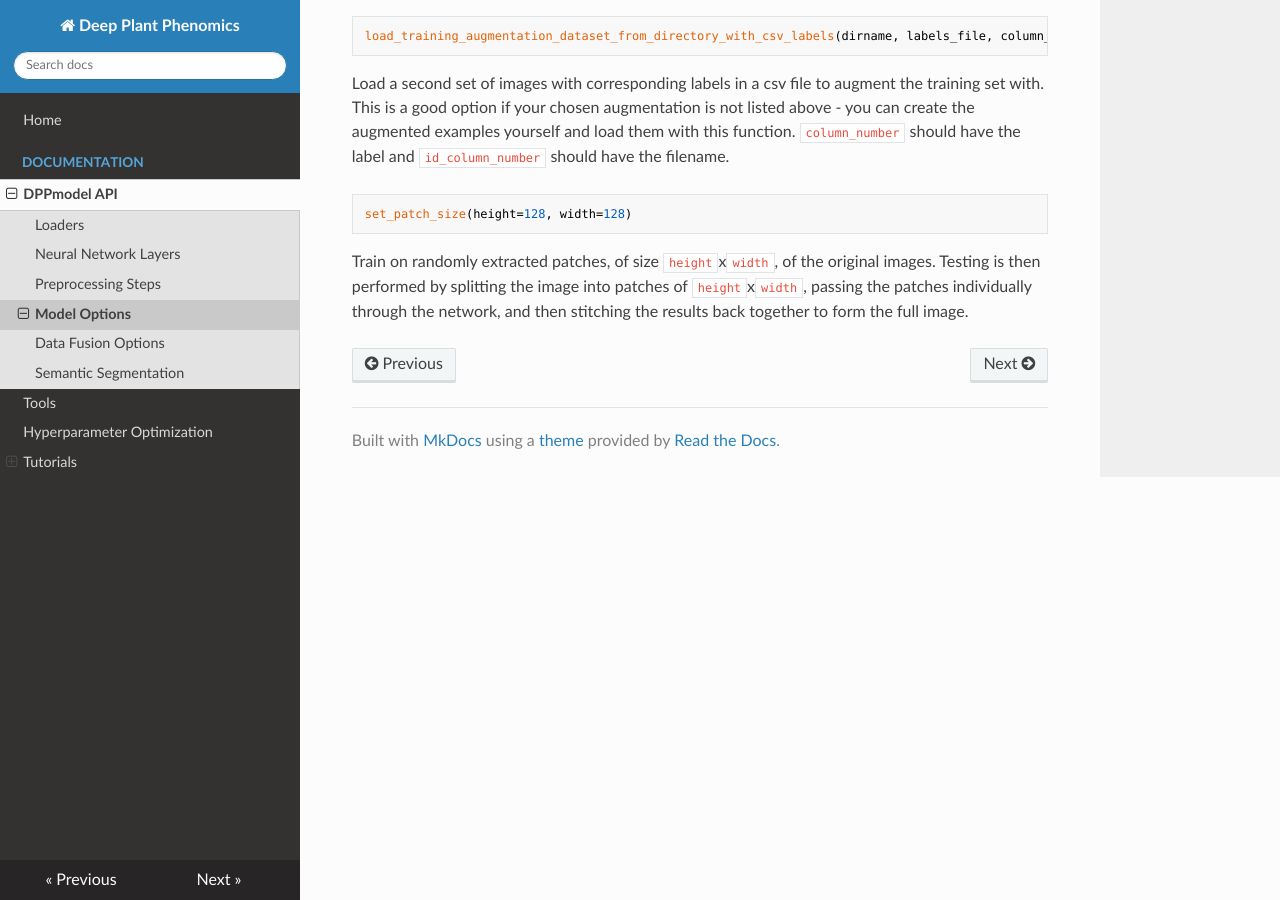
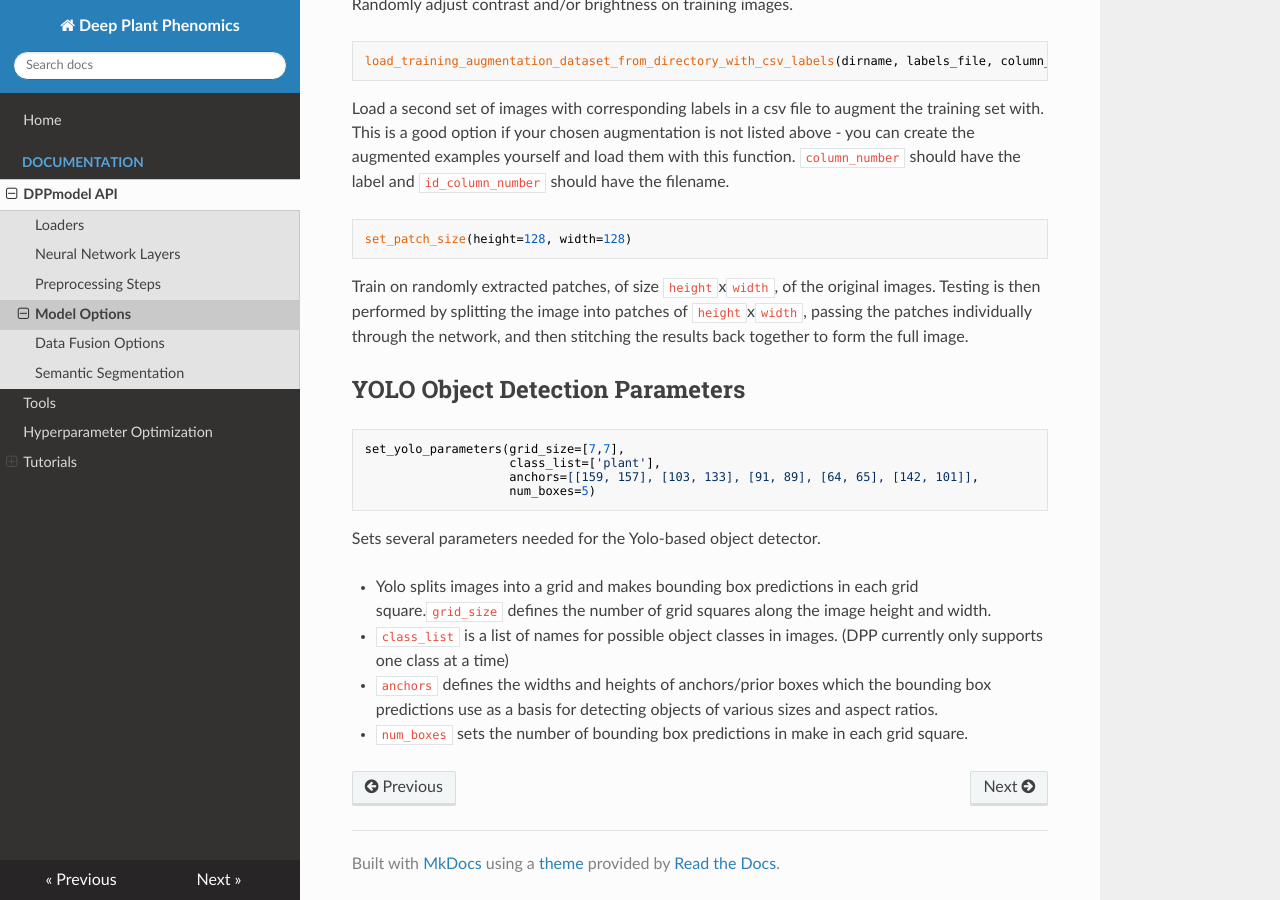
Before and after one commit to p2irc/deepplantphenomics, an MkDocs documentation site: the page built from docs/Model-Options.md, in a window 1280 px wide and 900 px high, scrolled down 3134 px. Built offline with MkDocs 1.6.1, drawn with Linux system fonts in a browser that asks for light colours; nearby versions of some CDN libraries; old or Windows-style settings are respelled for this version of MkDocs; some of the changed text lies outside the part shown.

Commit message:
Add documentation for YOLO object detection settings, options, and loaders + JSON label format

````diff
--- a/docs/Model-Options.md
+++ b/docs/Model-Options.md
@@ -56,7 +56,11 @@ Set the weight initialization scheme for convolutional and fully connected layer
 set_problem_type()
 ```
 
-Set the type of problem for the model. Default is `'classification'`, other options are `'regression'` or `'semantic_segmentation'` (really just pixel-wise regression with a fully convolutional network, but useful for segmentation applications. See [semantic segmentation](/Semantic-Segmentation/)).
+Set the type of problem for the model. Possible problem types include:
+- `classification` (default)
+- `regression`
+- `semantic_segmentation` (pixel-wise regression with a fully convolutional network, useful for segmentation applications; see [semantic segmentation](/Semantic-Segmentation/))
+- `object_detection` (a one-class object detector based on [Yolov2](https://arxiv.org/pdf/1612.08242.pdf))
 
 ```
 set_train_test_split()
@@ -154,3 +158,19 @@ set_patch_size(height=128, width=128)
 ```
 
 Train on randomly extracted patches, of size `height`x`width`, of the original images. Testing is then performed by splitting the image into patches of `height`x`width`, passing the patches individually through the network, and then stitching the results back together to form the full image.
+
+## YOLO Object Detection Parameters
+
+```
+set_yolo_parameters(grid_size=[7,7],
+                    class_list=['plant'],
+                    anchors=[[159, 157], [103, 133], [91, 89], [64, 65], [142, 101]],
+                    num_boxes=5)
+```
+
+Sets several parameters needed for the Yolo-based object detector.
+
+- Yolo splits images into a grid and makes bounding box predictions in each grid square.`grid_size` defines the number of grid squares along the image height and width.
+- `class_list` is a list of names for possible object classes in images. (DPP currently only supports one class at a time)
+- `anchors` defines the widths and heights of anchors/prior boxes which the bounding box predictions use as a basis for detecting objects of various sizes and aspect ratios.
+- `num_boxes` sets the number of bounding box predictions in make in each grid square.
--- a/mkdocs.yml
+++ b/mkdocs.yml
@@ -15,5 +15,6 @@ pages:
       - Tutorials:
         - Tutorial - Training the Leaf Counter: Tutorial-Training-The-Leaf-Counter.md
         - Tutorial - Deploying your Trained Model: Tutorial-Deployment.md
+        - Tutorial - Training an Object Detector: Tutorial-Training-An-Object-Detector.md
 
 theme: readthedocs
````
Also changed, not shown: docs/Tutorial-Training-An-Object-Detector.md (added, +61 -0 lines).
